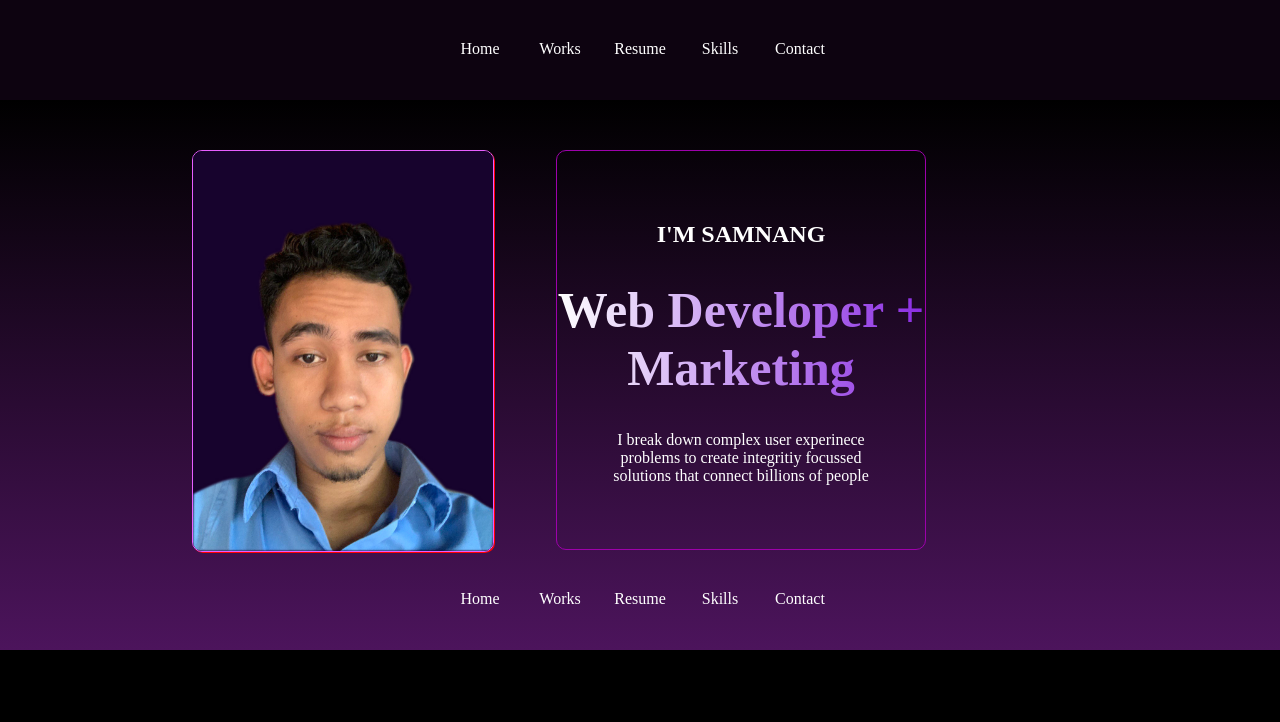
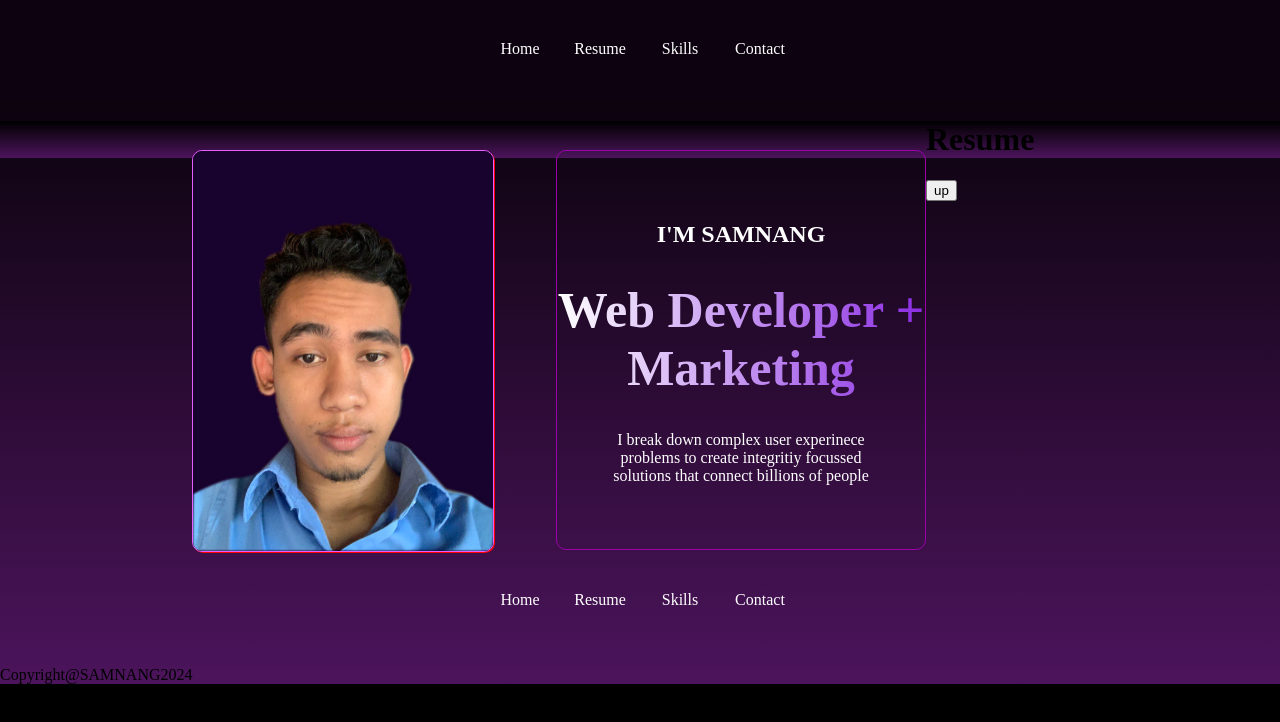
Before and after one commit to SNsamnang/My-Portfolio, a plain HTML site: page index.html in a window 1280 px wide. Drawn offline with Linux system fonts and the light colour scheme.

Commit message:
Update index.html

```diff
--- a/index.html
+++ b/index.html
@@ -15,10 +15,10 @@
           Home
           <div id="line1"></div>
         </a>
-        <a id="work" class="menu" href="#work-page">
+        <!-- <a id="work" class="menu" href="#work-page">
           Works
           <div id="line2"></div>
-        </a>
+        </a> -->
         <a id="resume" class="menu" href="#resume-page">
           Resume
           <div id="line3"></div>
@@ -47,33 +47,26 @@
           </p>
         </div>
       </div>
-      <div id="work-page" class="sub-containner one"></div>
-      <div id="resume-page" class="sub-containner two"></div>
-      <div id="skill-page" class="sub-containner three"></div>
-      <div id="contact-page" class="sub-containner four">
-        <div class="sub-contact"></div>
+      <!-- <div id="work-page" class="sub-containner"></div> -->
+      <div class="sub-containner">
+        <div id="resume-page" class="resume">
+          <h1 class="text-resume">Resume</h1>
+        </div>
+      </div>
+      <div id="skill-page" class="sub-containner"></div>
+      <div id="contact-page" class="sub-containner"></div>
+      <div>
+        <div class="scrollup">
+          <a href="#service-page"><button class="btnscroll">up</button></a>
+        </div>
         <div class="navbar1">
-          <a id="service" class="menu" href="#service-page">
-            Home
-            <div id="line1"></div>
-          </a>
-          <a id="work" class="menu" href="#work-page">
-            Works
-            <div id="line2"></div>
-          </a>
-          <a id="resume" class="menu" href="#resume-page">
-            Resume
-            <div id="line3"></div>
-          </a>
-          <a id="skill" class="menu" href="#skill-page">
-            Skills
-            <div id="line4"></div>
-          </a>
-          <a id="contact" class="menu" href="#contact-page">
-            Contact
-            <div id="line5"></div>
-          </a>
+          <a id="service" class="menu" href="#service-page"> Home </a>
+          <!-- <a id="work" class="menu" href="#work-page"> Works </a> -->
+          <a id="resume" class="menu" href="#resume-page"> Resume </a>
+          <a id="skill" class="menu" href="#skill-page"> Skills </a>
+          <a id="contact" class="menu" href="#contact-page"> Contact </a>
         </div>
+        <p class="copyright">Copyright@SAMNANG2024</p>
       </div>
     </div>
     <script src="javascript.js"></script>
```
